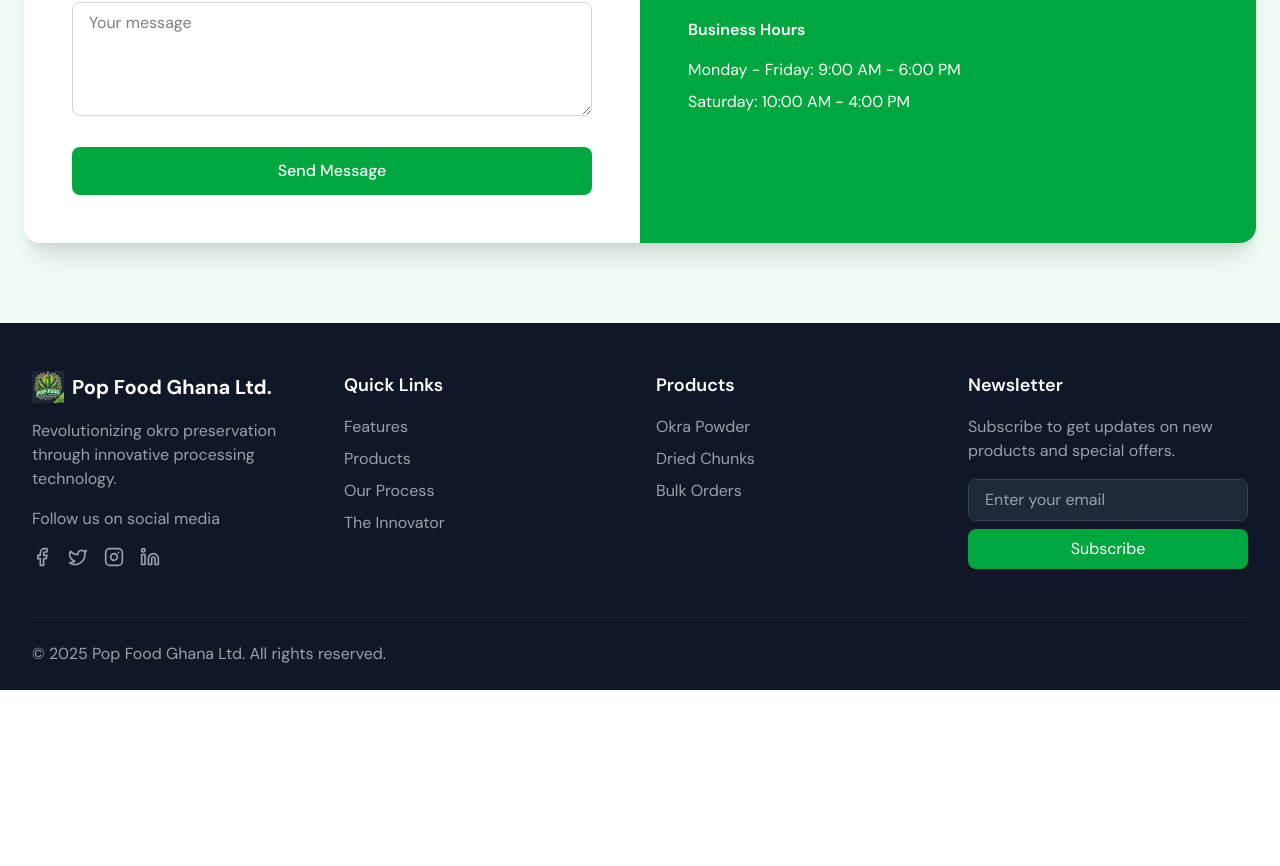
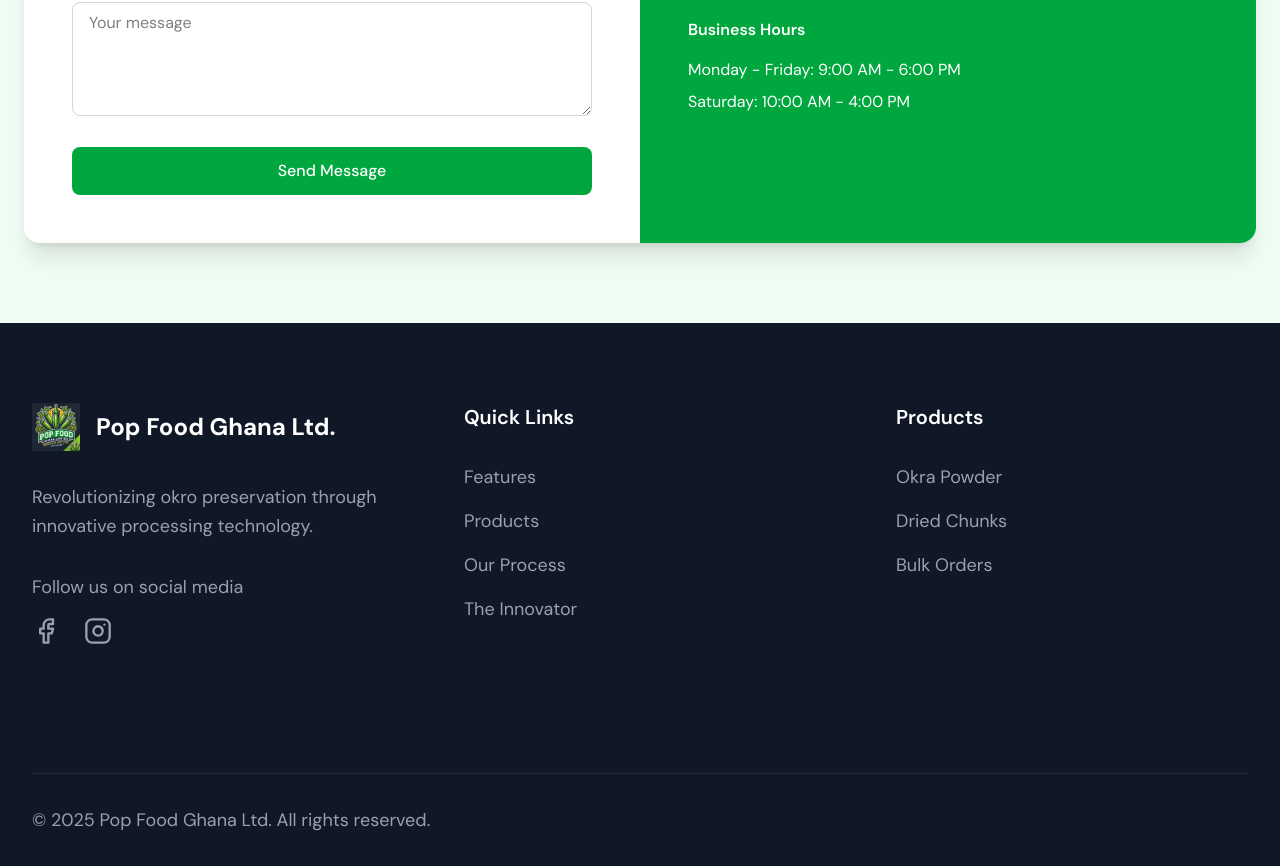
Before and after one commit to GROW-YAI/InnoYaliApp, a React (Vite) app: page / in a window 1280 px wide. Shown: the part 7739-8605 px from the top of the page. Before the commit the page ends 8429 px from the top, so only its background shows below. Built offline with nearby package versions, Linux system fonts and the light colour scheme.

Commit message:
Fix: update footer social links and layout

```diff
--- a/src/components/Footer.jsx
+++ b/src/components/Footer.jsx
@@ -1,90 +1,63 @@
-import {
-  Facebook,
-  Twitter,
-  Instagram,
-  LinkedinIcon as LinkedIn,
-} from "lucide-react";
-import { useState } from "react";
-import { useForm, ValidationError } from "@formspree/react";
+import { Facebook, Instagram } from "lucide-react";
 import Images from "../constant/images";
 import React from "react";
 
 const Footer = () => {
-  const [isModalOpen, setIsModalOpen] = useState(false);
-  const [state, handleSubmit] = useForm("xqapknvd");
-
-  // Update the modal state when form submission succeeds
-  React.useEffect(() => {
-    if (state.succeeded) {
-      setIsModalOpen(true);
-    }
-  }, [state.succeeded]);
-
-  const handleModalClose = () => {
-    setIsModalOpen(false);
-  };
-
-  const handleFormSubmit = async (e) => {
-    e.preventDefault();
-    try {
-      await handleSubmit(e);
-    } catch (error) {
-      console.error("Form submission error:", error);
-    }
-  };
-
   return (
     <footer className="bg-gray-900 text-white">
       <div className="max-w-7xl mx-auto px-4 sm:px-6 lg:px-8">
-        <div className="grid md:grid-cols-4 gap-8 py-12">
-          <div className="space-y-4">
-            <div className="flex items-center">
+        {/* Main Footer Grid */}
+        <div className="grid grid-cols-1 md:grid-cols-3 gap-16 lg:gap-20 py-20 text-center md:text-left">
+
+          {/* Logo & About */}
+          <div className="space-y-8 flex flex-col items-center md:items-start">
+            <div className="flex items-center justify-center md:justify-start">
               <img
                 src={Images.Logo}
                 alt="Pop Food Ghana Ltd"
-                className="w-8 h-8"
+                className="w-12 h-12"
                 title="Logo"
-              />{" "}
-              <span className="ml-2 text-xl font-bold">
+              />
+              <span className="ml-4 text-2xl font-bold">
                 Pop Food Ghana Ltd.
               </span>
             </div>
-            <p className="text-gray-400">
+            <p className="text-gray-400 leading-relaxed max-w-md text-center md:text-left text-lg">
               Revolutionizing okro preservation through innovative processing
               technology.
             </p>
-            <p className="text-gray-400" aria-hidden="true">
-              Follow us on social media
-            </p>
-            <div className="flex space-x-4">
-              <a href="#" className="text-gray-400 hover:text-white transition">
-                <Facebook className="h-5 w-5" />
-              </a>
-              <a href="#" className="text-gray-400 hover:text-white transition">
-                <Twitter className="h-5 w-5" />
+
+            <div className="space-y-4">
+              <p className="text-gray-400 text-lg">Follow us on social media</p>
+              <div className="flex space-x-6 justify-center md:justify-start">
+                <a
+                  href="https://www.instagram.com/pop_foods_ghana_limited?igsh=YzljYTk1ODg3Zg=="
+                  target="_blank"
+                  rel="noopener noreferrer"
+                  className="text-gray-400 hover:text-white transition-transform duration-300 hover:scale-110"
+                >
+                  <Facebook className="h-7 w-7" />
                 </a>
                 <a
                   href="https://www.instagram.com/pop_foods_ghana_limited?igsh=YzljYTk1ODg3Zg=="
                   target="_blank"
                   rel="noopener noreferrer"
-  className="text-gray-400 hover:text-white transition"
+                  className="text-gray-400 hover:text-white transition-transform duration-300 hover:scale-110"
                 >
-  <Instagram className="h-5 w-5" />
-</a>
-
-              <a href="#" className="text-gray-400 hover:text-white transition">
-                <LinkedIn className="h-5 w-5" />
+                  <Instagram className="h-7 w-7" />
                 </a>
               </div>
             </div>
+          </div>
 
-          <div>
-            <h4 className="text-lg font-semibold mb-4">Quick Links</h4>
-            <ul className="space-y-2">
+          {/* Quick Links */}
+          <div className="flex flex-col items-center md:items-start">
+            <h4 className="text-xl font-semibold mb-8">Quick Links</h4>
+            <ul className="space-y-4">
               <li>
                 <a
                   href="#features"
-                  className="text-gray-400 hover:text-white transition"
+                  className="text-gray-400 hover:text-white transition-colors duration-300 text-lg"
                 >
                   Features
                 </a>
@@ -92,7 +65,7 @@
               <li>
                 <a
                   href="#products"
-                  className="text-gray-400 hover:text-white transition"
+                  className="text-gray-400 hover:text-white transition-colors duration-300 text-lg"
                 >
                   Products
                 </a>
@@ -100,7 +73,7 @@
               <li>
                 <a
                   href="#process"
-                  className="text-gray-400 hover:text-white transition"
+                  className="text-gray-400 hover:text-white transition-colors duration-300 text-lg"
                 >
                   Our Process
                 </a>
@@ -108,7 +81,7 @@
               <li>
                 <a
                   href="#innovator"
-                  className="text-gray-400 hover:text-white transition"
+                  className="text-gray-400 hover:text-white transition-colors duration-300 text-lg"
                 >
                   The Innovator
                 </a>
@@ -116,13 +89,14 @@
             </ul>
           </div>
 
-          <div>
-            <h4 className="text-lg font-semibold mb-4">Products</h4>
-            <ul className="space-y-2">
+          {/* Products */}
+          <div className="flex flex-col items-center md:items-start">
+            <h4 className="text-xl font-semibold mb-8">Products</h4>
+            <ul className="space-y-4">
               <li>
                 <a
-                  href=" https://paystack.com/buy/pop-okra-powder-zdnyve"
-                  className="text-gray-400 hover:text-white transition"
+                  href="https://paystack.com/buy/pop-okra-powder-zdnyve"
+                  className="text-gray-400 hover:text-white transition-colors duration-300 text-lg"
                 >
                   Okra Powder
                 </a>
@@ -130,7 +104,7 @@
               <li>
                 <a
                   href="https://paystack.com/buy/pop-okra-chunks-wsvyvm"
-                  className="text-gray-400 hover:text-white transition"
+                  className="text-gray-400 hover:text-white transition-colors duration-300 text-lg"
                 >
                   Dried Chunks
                 </a>
@@ -138,110 +112,21 @@
               <li>
                 <a
                   href="https://paystack.com/buy/pop-okra-chunks-wsvyvm"
-                  className="text-gray-400 hover:text-white transition"
+                  className="text-gray-400 hover:text-white transition-colors duration-300 text-lg"
                 >
                   Bulk Orders
                 </a>
               </li>
             </ul>
           </div>
-
-          <div>
-            <h4 className="text-lg font-semibold mb-4">Newsletter</h4>
-            <p className="text-gray-400 mb-4">
-              Subscribe to get updates on new products and special offers.
-            </p>
-            <div className="space-y-4">
-              <form onSubmit={handleFormSubmit}>
-                <input
-                  type="hidden"
-                  name="_subject"
-                  value="Newsletter Subscription - Pop Food Ghana"
-                />
-                <input type="hidden" name="_template" value="table" />
-                <input
-                  type="hidden"
-                  name="_autoresponse"
-                  value="Welcome to Pop Food Ghana's Newsletter! Thank you for subscribing. You'll receive our latest updates about products and special offers."
-                />
-                <input
-                  type="email"
-                  name="email"
-                  placeholder="Enter your email"
-                  className="w-full px-4 py-2 rounded-lg bg-gray-800 border border-gray-700 text-white placeholder-gray-400 focus:outline-none focus:ring-2 focus:ring-green-500"
-                  required
-                />
-                <ValidationError
-                  prefix="Email"
-                  field="email"
-                  errors={state.errors}
-                  className="text-red-400 text-sm mt-1"
-                />
-                <button
-                  type="submit"
-                  disabled={state.submitting}
-                  className="w-full bg-green-600 text-white px-4 mt-2 py-2 rounded-lg hover:bg-green-700 transition disabled:opacity-50"
-                >
-                  {state.submitting ? "Subscribing..." : "Subscribe"}
-                </button>
-              </form>
-              {state.errors && (
-                <p className="text-red-400 text-sm">
-                  There was an error submitting the form. Please try again.
-                </p>
-              )}
-            </div>
-          </div>
         </div>
 
-        {isModalOpen && (
-          <div className="fixed inset-0 flex items-center justify-center bg-black bg-opacity-50 z-50">
-            <div className="bg-white text-black p-8 rounded-lg max-w-md w-full mx-4">
-              <div className="text-center">
-                <div className="text-green-600 mb-4">
-                  <svg
-                    className="w-16 h-16 mx-auto"
-                    fill="none"
-                    stroke="currentColor"
-                    viewBox="0 0 24 24"
-                  >
-                    <path
-                      strokeLinecap="round"
-                      strokeLinejoin="round"
-                      strokeWidth="2"
-                      d="M5 13l4 4L19 7"
-                    ></path>
-                  </svg>
-                </div>
-                <h2 className="text-2xl font-bold mb-4 text-green-600">
-                  Successfully Subscribed!
-                </h2>
-                <p className="text-gray-600 mb-4">
-                  Thank you for subscribing to our newsletter! You&apos;ll
-                  receive a confirmation email shortly.
+        {/* Bottom Bar */}
+        <div className="border-t border-gray-800 py-8 mt-12">
+          <div className="flex flex-col md:flex-row justify-between items-center space-y-4 md:space-y-0">
+            <p className="text-gray-400 text-base md:text-lg text-center">
+              © {new Date().getFullYear()} Pop Food Ghana Ltd. All rights reserved.
             </p>
-                <p className="text-gray-600 mb-6">
-                  Stay tuned for updates about our latest products and special
-                  offers!
-                </p>
-                <button
-                  onClick={handleModalClose}
-                  className="w-full bg-green-600 text-white px-6 py-3 rounded-lg hover:bg-green-700 transition"
-                >
-                  Close
-                </button>
-              </div>
-            </div>
-          </div>
-        )}
-
-        <div className="border-t border-gray-800 py-6">
-          <div className="flex flex-col md:flex-row justify-between items-center">
-            <p className="text-gray-400 text-center text-md">
-              © {new Date().getFullYear()} Pop Food Ghana Ltd. All rights
-              reserved.
-            </p>
-            {/*  */}
           </div>
         </div>
       </div>
```
Lines whose indentation alone changed are shown as unchanged.
